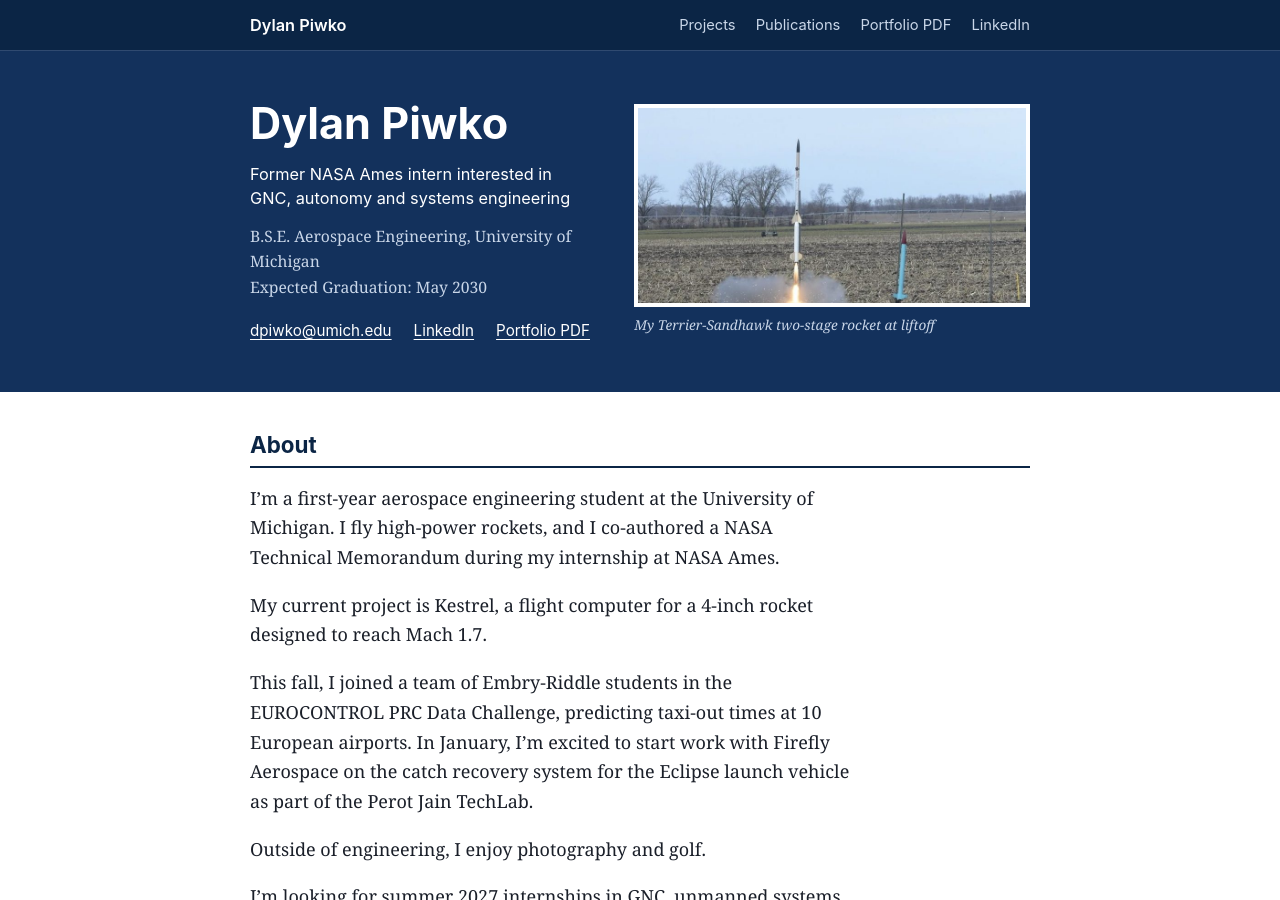
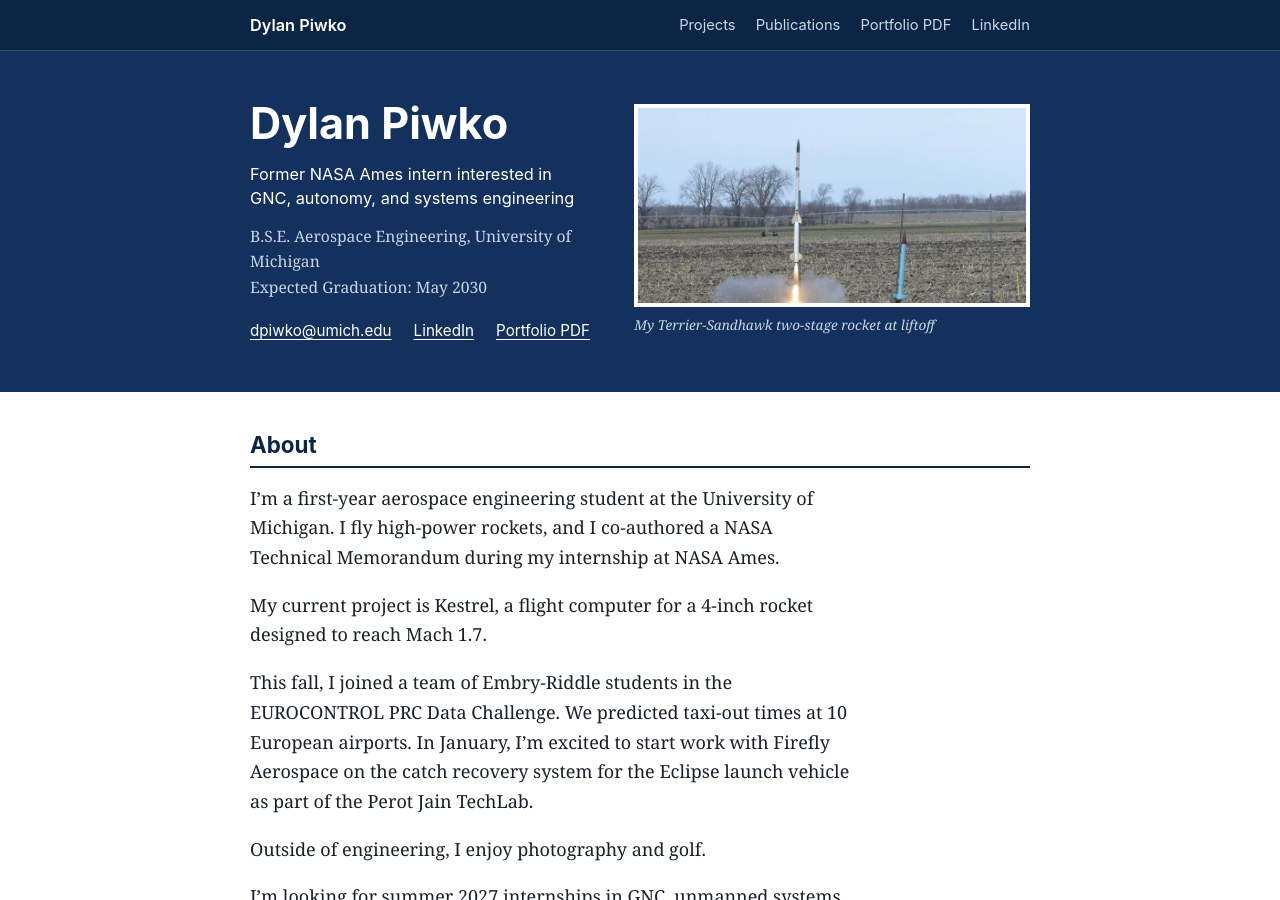
Before and after one commit to dylanpiwko/dylanpiwko.github.io, a Jekyll site: the page built from index.md, in a window 1280 px wide and 900 px high. Built offline with Jekyll 4.4.1, drawn with Linux system fonts in a browser that asks for light colours; some of the changed text lies outside the part shown.

Commit message:
Vary sentence rhythm, trim stacked lists

```diff
--- a/_config.yml
+++ b/_config.yml
@@ -1,6 +1,6 @@
 title: Dylan Piwko
 description: Engineering portfolio of Dylan Piwko, aerospace engineering student at the University of Michigan.
-headline: "Former NASA Ames intern interested in GNC, autonomy and systems engineering"
+headline: "Former NASA Ames intern interested in GNC, autonomy, and systems engineering"
 degree: B.S.E. Aerospace Engineering, University of Michigan
 graduation: "Expected Graduation: May 2030"
 
--- a/index.md
+++ b/index.md
@@ -7,7 +7,7 @@ I'm a first-year aerospace engineering student at the University of Michigan. I
 
 My current project is Kestrel, a flight computer for a 4-inch rocket designed to reach Mach 1.7.
 
-This fall, I joined a team of Embry-Riddle students in the EUROCONTROL PRC Data Challenge, predicting taxi-out times at 10 European airports. In January, I'm excited to start work with Firefly Aerospace on the catch recovery system for the Eclipse launch vehicle as part of the Perot Jain TechLab.
+This fall, I joined a team of Embry-Riddle students in the EUROCONTROL PRC Data Challenge. We predicted taxi-out times at 10 European airports. In January, I'm excited to start work with Firefly Aerospace on the catch recovery system for the Eclipse launch vehicle as part of the Perot Jain TechLab.
 
 Outside of engineering, I enjoy photography and golf.
 
```
Also changed, not shown: other parts of index.md (+1 -1 lines), _projects/01-kestrel.md (+1 -1 lines), _projects/02-nasa-ames-aeropulse.md (+1 -1 lines), _projects/03-terrier-sandhawk.md (+1 -1 lines), 1 other file.
